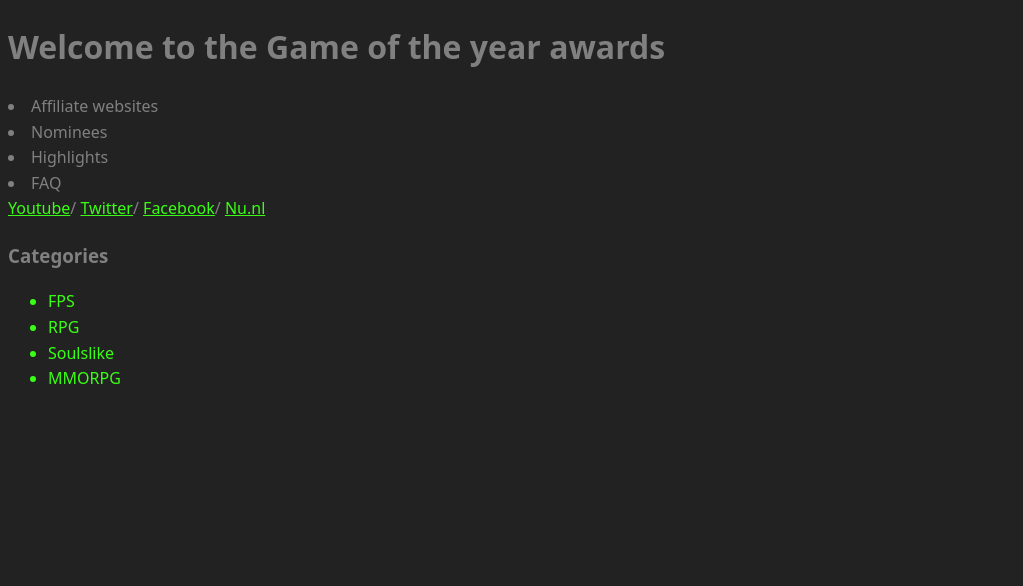
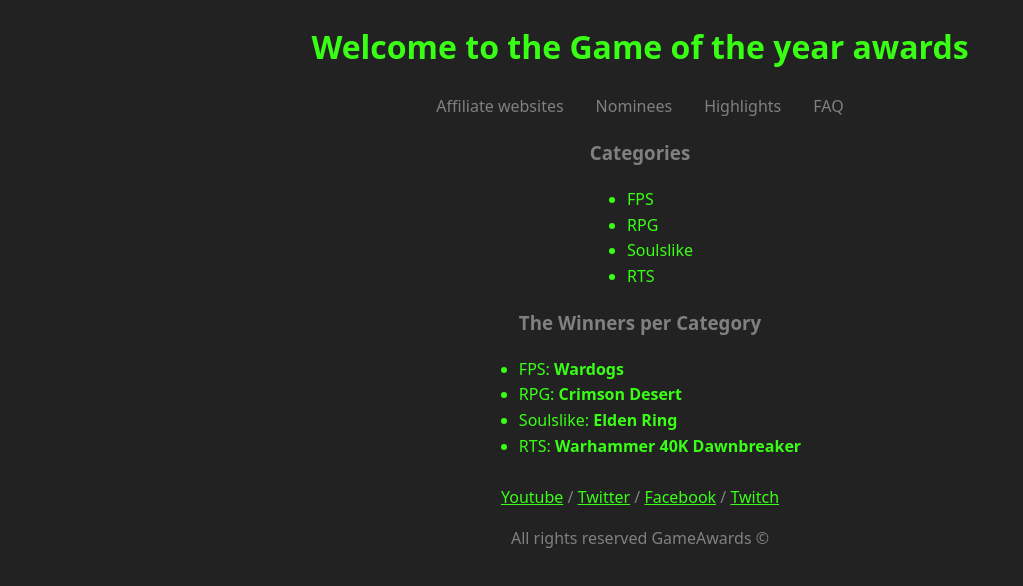
Before and after one commit to Readtowrite24/Game-website, a plain HTML site: page gebruiker.html in a window 1280 px wide. Shown: the whole page, without its empty margins (0-1023 px from the left). Drawn offline with Linux system fonts and the light colour scheme.

Commit message:
Add files via upload

```diff
--- a/gebruiker.html
+++ b/gebruiker.html
@@ -4,39 +4,56 @@
 <body>
 <head>
 <meta charset= "utf-8">
-<div class = "Head">
+
 <H1>
 Welcome to the Game of the year awards
 </H1>
 </head>
 
+<section class = "links" >
 <li> Affiliate websites</li>
 <li> Nominees</li>
 <li> Highlights</li>
-<li> FAQ</li>
+<li> FAQ </li>
 
-<a href ="youtube.com" target ="_blank"> Youtube</a>/
-<a href ="twitter.com" target ="_blank"> Twitter</a>/
-<a href ="facebook.com" target ="_blank"> Facebook</a>/
-<a href ="nu.nl" target ="_blank"> Nu.nl</a>
+</section>
 
 
-<section>
+
+<section class="categories">
 <H3>Categories </H3>
-<div class="categories">
+
 <ul>
 <li>FPS</li>
 <li>RPG</li>
 <li>Soulslike</li>
-<li>MMORPG</li>
-</u>
-</div>
+<li>RTS</li>
+</ul>
+
 </section>
 
 
-<section>
+<section class= "winners">
+ <h3>The Winners per Category</h3>
 
-</p>
+<ul>
+<li>FPS: <strong> Wardogs</strong></li>
+<li>RPG: <strong>Crimson Desert</strong></li>
+<li>Soulslike: <strong>Elden Ring</strong></li>
+<li>RTS: <strong>Warhammer 40K Dawnbreaker</strong></li>
+</ul>
+
+</section>
+<br>
+
+
+<footer>
+  <a href="https://youtube.com" target="_blank">Youtube</a> /
+  <a href="https://twitter.com" target="_blank">Twitter</a> /
+  <a href="https://facebook.com" target="_blank">Facebook</a> /
+  <a href="https://twitch.com" target="_blank">Twitch</a>
+  <p>All rights reserved GameAwards &copy;</p>
+</footer>
 </body>
 
 
--- a/style.css
+++ b/style.css
@@ -3,15 +3,53 @@ background-color: #222;
 font-family: system-ui,sans-serif;
 color: #808080;
 line-height: 1.6;
+text-align:center;
 }
 
+ul {
+  width: fit-content;
+  margin: 0 auto;
+  text-align: left;
+}
+H1{
+text-align: center;
+color:#39FF14;
+}
 a{color: #39FF14;
 }
 a:hover {
 color: #008080;
 }
+
 .categories{
-line-width: 200px;
-color:#39FF14
+	text-align: center;
+}
+.categories ul {
+  width: fit-content;
+  margin: 0 auto;
+  text-align: left;
+  color:#39FF14 ;
+}
 
+.winners{
+text-align: center;
 }
+.winners ul{
+width: fit-content;
+margin: 0 auto;
+text-align: left;
+color:#39FF14 ;
+}
+
+
+
+.links{
+text-align: center;
+display: flex;
+flex-direction: row;
+justify-content: center;
+gap: 2rem;
+}
+.links li {
+  list-style: none;
+}
```
